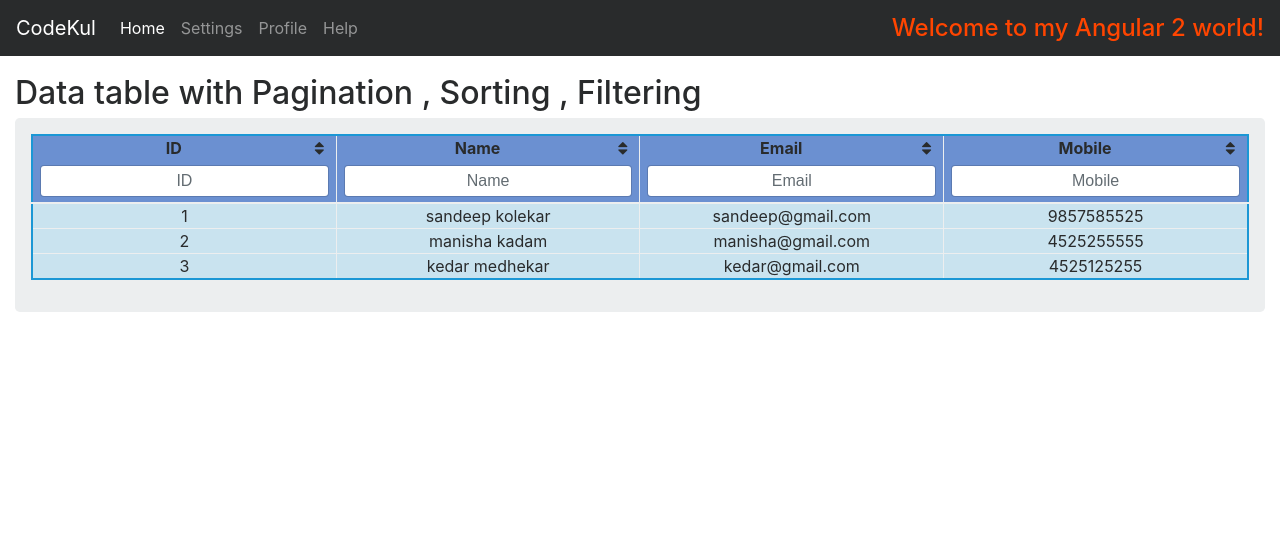
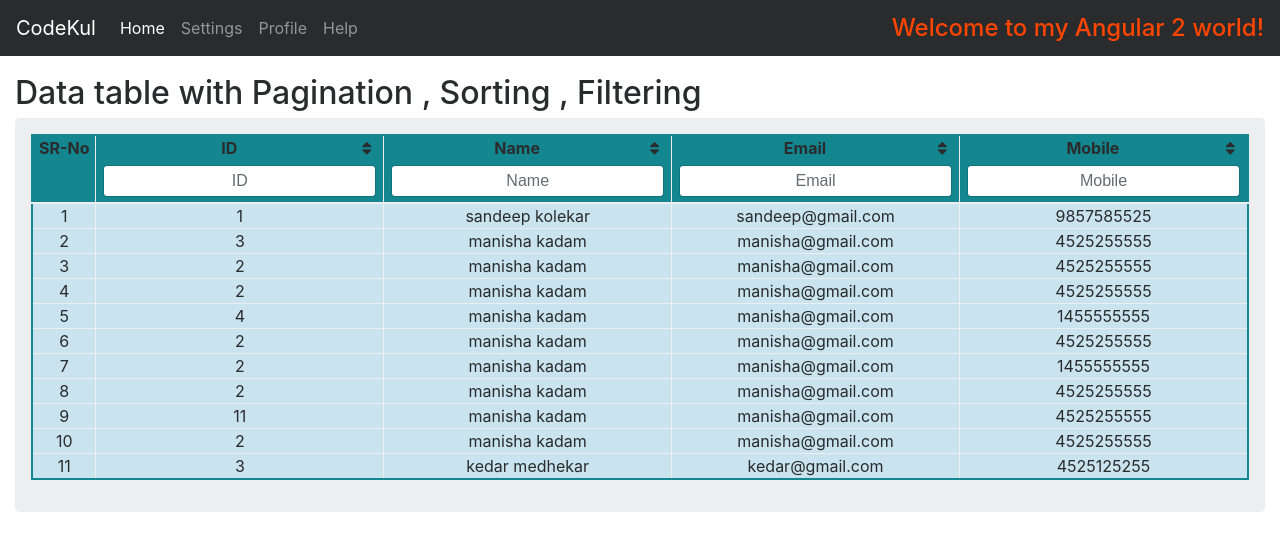
Before and after one commit to SandeepKolekar/angular2-codekul, an Angular app: page / in a window 1280 px wide. Shown: the top 550 px of the page. Built offline with nearby package versions, Linux system fonts and the light colour scheme.

Commit message:
NEW UPDATEW

```diff
--- a/src/app/component-data-table.component.ts
+++ b/src/app/component-data-table.component.ts
@@ -1,6 +1,5 @@
 import { Component, OnInit } from '@angular/core';
-
-
+import { NgModel } from '@angular/forms';
 @Component({
   selector: 'app-component-data-table',
   templateUrl: './data.table.component.html',
@@ -9,26 +8,73 @@ import { Component, OnInit } from '@angular/core';
 export class ComponentDataTableComponent implements OnInit {
 
   employeeData = [];
+  employeeTempData = [];
   idSortFlag = false ;
   nameSortFlag = false ;
   emailSortFlag = false ;
   mobileSortFlag = false ;
   constructor() { }
+  // Table coulmn sort
   tableSort(sortValue , sortFlag) {
-    alert(sortFlag + ' sort under constraction!');
+
+    this.employeeData.sort((a, b) => {
+      let aPz = a[sortFlag];
+      let bPz = b[sortFlag];
+
+      if (sortValue) {
+        return bPz - aPz;
+       } else {
+        return aPz - bPz;
+       }
+    });
+/*
+    this.employeeData.sort( function(employeeDataA, employeeDataB) {
+	    if ( employeeDataA[sortFlag] < employeeDataB[sortFlag] ){
+	    	return -1;
+	    }else if( employeeDataA[sortFlag] > employeeDataB[] ){
+	        return 1;
+	    }else{
+	    	return 0;
+	    }
+	});
+
+*/
     return  sortValue ;
   }
 
-  tableFilter(filterValue , filterFlag) {
-    alert('filter under constraction!');
+  // Table filter
+  tableFilter( id , name , email , mobile) {
+    this.employeeData = this.employeeTempData ;
+
+    if (id) {
+      this.employeeData = this.employeeData.filter( data =>  (data.id).includes(id));
+    }
+    if (name) {
+      this.employeeData = this.employeeData.filter( data =>  (data.name).includes(name));
+    }
+    if (email) {
+      this.employeeData = this.employeeData.filter( data =>  (data.email).includes(email));
+    }
+    if (mobile) {
+      this.employeeData = this.employeeData.filter( data =>  (data.mobile).includes(mobile));
+    }
   }
 
   ngOnInit() {
     this.employeeData = [
-      {id : 1, name: 'sandeep kolekar', email: 'sandeep@gmail.com', mobile: 9857585525},
-      {id : 2, name: 'manisha kadam', email: 'manisha@gmail.com', mobile: 4525255555},
-      {id : 3, name: 'kedar medhekar', email: 'kedar@gmail.com', mobile: 4525125255
+      {id : '1', name: 'sandeep kolekar', email: 'sandeep@gmail.com', mobile: '9857585525'},
+      {id : '3', name: 'manisha kadam', email: 'manisha@gmail.com', mobile: '4525255555'},
+      {id : '2', name: 'manisha kadam', email: 'manisha@gmail.com', mobile: '4525255555'},
+      {id : '2', name: 'manisha kadam', email: 'manisha@gmail.com', mobile: '4525255555'},
+      {id : '4', name: 'manisha kadam', email: 'manisha@gmail.com', mobile: '1455555555'},
+      {id : '2', name: 'manisha kadam', email: 'manisha@gmail.com', mobile: '4525255555'},
+      {id : '2', name: 'manisha kadam', email: 'manisha@gmail.com', mobile: '1455555555'},
+      {id : '2', name: 'manisha kadam', email: 'manisha@gmail.com', mobile: '4525255555'},
+      {id : '11', name: 'manisha kadam', email: 'manisha@gmail.com', mobile: '4525255555'},
+      {id : '2', name: 'manisha kadam', email: 'manisha@gmail.com', mobile: '4525255555'},
+      {id : '3', name: 'kedar medhekar', email: 'kedar@gmail.com', mobile: '4525125255'
       }
     ];
+    this.employeeTempData = this.employeeData  ;
   }
 }
--- a/src/app/data.table.component.css
+++ b/src/app/data.table.component.css
@@ -17,10 +17,10 @@ th , td , table th input {
   border-top: 1px solid #eceeef;
 }
 table {
-  border: 2px solid #1b97d5;
+  border: 2px solid #14868f;
 }
 thead {
-  background-color: #6b90d1;
+  background-color: #14868f;
 }
 tbody {
   background-color: #c9e3ef;
--- a/src/app/data.table.component.html
+++ b/src/app/data.table.component.html
@@ -2,41 +2,47 @@
 <h2>Data table with Pagination , Sorting , Filtering</h2>
 <div class="jumbotron">
     <div class="table-responsive"  >
-        <table class="table  table-hover table-bordered" *ngIf="employeeData.length">
+        <table class="table  table-hover table-bordered">
             <thead>
                 <tr>
+                        <th>
+                                <span>SR-No</span>
+
+                            </th>
                     <th>
                         <span>ID</span>
                         <span class="sortIcon" (click)="idSortFlag = ! tableSort(idSortFlag,'id');"><i class="fa fa-sort" aria-hidden="true"></i> </span>
                         <div class="filterInput">
-                            <input type="text" class="form-control" #idFilter (blur)="tableFilter(idFilter.value,'id');" placeholder="ID">
+                            <input type="text" class="form-control" #idFilter (blur)="tableFilter(idFilter.value,nameFilter.value,emailFilter.value,mobileFilter.value);" placeholder="ID">
+                            <!-- <input [(ngModel)]="selectedItem" (ngModelChange)="onChange($event)"> -->
                         </div>
                     </th>
                     <th>
                         <span>Name</span>
                         <span class="sortIcon" (click)="nameSortFlag = ! tableSort(nameSortFlag,'name');"><i class="fa fa-sort" aria-hidden="true"></i> </span>
                         <div class="filterInput">
-                            <input type="text" class="form-control" #nameFilter (blur)="tableFilter(nameFilter.value,'name');" placeholder="Name">
+                            <input type="text" class="form-control" #nameFilter (blur)="tableFilter(idFilter.value,nameFilter.value,emailFilter.value,mobileFilter.value);" placeholder="Name">
                         </div>
                     </th>
                     <th>
                         <span>Email</span>
                         <span class="sortIcon" (click)="emailSortFlag = ! tableSort(emailSortFlag,'email');"><i class="fa fa-sort" aria-hidden="true"></i> </span>
                         <div class="filterInput">
-                            <input type="text" class="form-control" #emailFilter (blur)="tableFilter(emailFilter.value,'email');" placeholder="Email">
+                            <input type="text" class="form-control" #emailFilter (blur)="tableFilter(idFilter.value,nameFilter.value,emailFilter.value,mobileFilter.value);" placeholder="Email">
                         </div>
                     </th>
                     <th>
                         <span>Mobile</span>
                         <span class="sortIcon" (click)="mobileSortFlag = ! tableSort(mobileSortFlag,'mobile');"><i class="fa fa-sort" aria-hidden="true"></i> </span>
                         <div class="filterInput">
-                            <input type="text" class="form-control" #mobileFilter (blur)="tableFilter(mobileFilter.value,'mobile');" placeholder="Mobile">
+                            <input type="text" class="form-control" #mobileFilter (blur)="tableFilter(idFilter.value,nameFilter.value,emailFilter.value,mobileFilter.value);" placeholder="Mobile">
                         </div>
                     </th>
                 </tr>
             </thead>
             <tbody>
-                <tr *ngFor="let item of employeeData" >
+                <tr *ngFor="let item of employeeData ; let i = index" >
+                    <td>{{i+1}}</td>
                     <td>{{item.id}}</td>
                     <td>{{item.name}}</td>
                     <td>{{item.email}}</td>
@@ -44,6 +50,6 @@
                 </tr>
             </tbody>
         </table>
-        <h5 *ngIf="! employeeData.length">Employee not found</h5>
+        <!-- <h5 *ngIf="! employeeData.length">Employee not found</h5> -->
     </div>
 </div>
```
